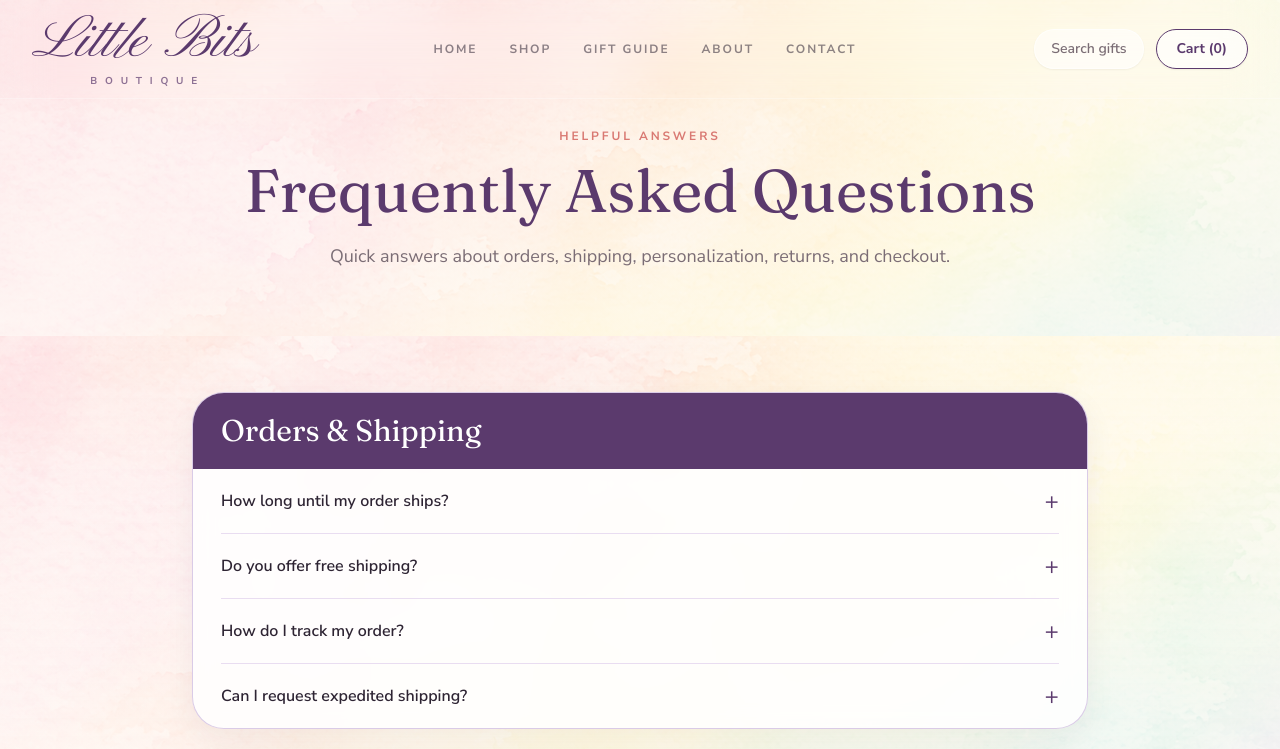
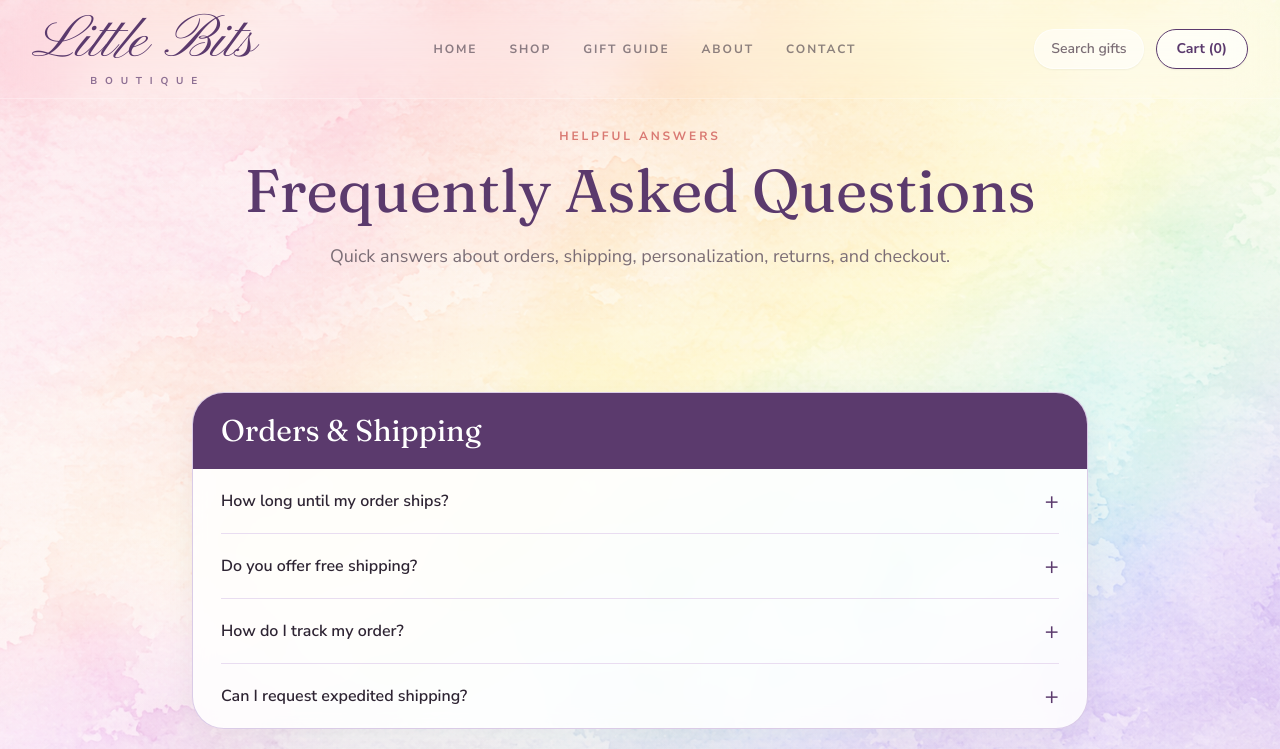
Before and after one commit to BoutiqueLittleBits-Admin/boutique-little-bits-site, a Next.js app: page /faq in a window 1280 px wide. Shown: the top 749 px of the page. Built offline with nearby package versions, Linux system fonts and the light colour scheme.

Commit message:
Use one watercolor background across pages

```diff
--- a/app/about/page.js
+++ b/app/about/page.js
@@ -1,6 +1,6 @@
 export default function AboutPage() {
   return (
-    <div className="min-h-screen bg-brand-cream">
+    <div className="min-h-screen">
       <section className="relative overflow-hidden px-6 pt-28 pb-12 md:pt-32 md:pb-16 watercolor-soft">
         <div className="absolute inset-0 bg-gradient-to-r from-white/92 via-white/70 to-white/30" aria-hidden="true" />
         <div className="relative mx-auto max-w-5xl text-center">
--- a/app/cart/page.js
+++ b/app/cart/page.js
@@ -18,7 +18,7 @@ export default function CartPage() {
 
   if (!isLoaded) {
     return (
-      <div className="flex min-h-screen items-center justify-center bg-brand-cream">
+      <div className="flex min-h-screen items-center justify-center">
         <div className="h-12 w-12 animate-spin rounded-full border-4 border-brand-lavender border-t-brand-plum" />
       </div>
     );
@@ -99,7 +99,7 @@ export default function CartPage() {
 
   if (cart.length === 0) {
     return (
-      <div className="min-h-screen bg-brand-cream">
+      <div className="min-h-screen">
         <section className="relative overflow-hidden px-4 pt-28 pb-14 sm:px-6 md:pt-32 md:pb-18 watercolor-soft">
           <div className="absolute inset-0 bg-gradient-to-r from-white/92 via-white/72 to-white/35" aria-hidden="true" />
           <div className="relative mx-auto max-w-3xl rounded-[2rem] border border-white bg-white/78 p-8 text-center shadow-boutique backdrop-blur-md md:p-12">
@@ -126,7 +126,7 @@ export default function CartPage() {
   }
 
   return (
-    <div className="min-h-screen bg-brand-cream">
+    <div className="min-h-screen">
       <section className="relative overflow-hidden px-4 pt-28 pb-12 sm:px-6 md:pt-32 md:pb-14 watercolor-soft">
         <div className="absolute inset-0 bg-gradient-to-r from-white/92 via-white/72 to-white/35" aria-hidden="true" />
         <div className="relative mx-auto max-w-6xl">
--- a/app/contact/page.js
+++ b/app/contact/page.js
@@ -29,7 +29,7 @@ export default function ContactPage() {
   };
 
   return (
-    <div className="min-h-screen bg-brand-cream">
+    <div className="min-h-screen">
       <section className="relative overflow-hidden px-6 pt-28 pb-12 md:pt-32 md:pb-16 watercolor-soft">
         <div className="absolute inset-0 bg-gradient-to-r from-white/92 via-white/72 to-white/35" aria-hidden="true" />
         <div className="relative mx-auto max-w-4xl text-center">
--- a/app/faq/page.js
+++ b/app/faq/page.js
@@ -61,7 +61,7 @@ function FAQItem({ question, answer }) {
 
 export default function FAQPage() {
   return (
-    <div className="min-h-screen bg-brand-cream">
+    <div className="min-h-screen">
       <section className="relative overflow-hidden px-6 pt-28 pb-12 md:pt-32 md:pb-16 watercolor-soft">
         <div className="absolute inset-0 bg-gradient-to-r from-white/92 via-white/72 to-white/35" aria-hidden="true" />
         <div className="relative mx-auto max-w-4xl text-center">
--- a/app/globals.css
+++ b/app/globals.css
@@ -10,7 +10,7 @@ body {
 
 body {
   background-color: #FFF9F2;
-  background-image: linear-gradient(rgba(255, 249, 242, 0.5), rgba(255, 249, 242, 0.68)), url("/brand/watercolor-soft.png");
+  background-image: linear-gradient(rgba(255, 249, 242, 0.16), rgba(255, 249, 242, 0.24)), url("/brand/watercolor-soft.png");
   background-attachment: fixed;
   background-position: center top;
   background-size: cover;
@@ -40,19 +40,11 @@ body {
 }
 
 .watercolor-soft {
-  background-color: #FFF9F2;
-  background-image: linear-gradient(rgba(255, 249, 242, 0.46), rgba(255, 249, 242, 0.62)), url("/brand/watercolor-soft.png");
-  background-attachment: fixed;
-  background-size: cover;
-  background-position: center top;
+  background: transparent;
 }
 
 .boutique-band {
-  background-color: #FFF9F2;
-  background-image: linear-gradient(rgba(255, 249, 242, 0.5), rgba(255, 249, 242, 0.68)), url("/brand/watercolor-soft.png");
-  background-attachment: fixed;
-  background-size: cover;
-  background-position: center top;
+  background: transparent;
 }
 
 .boutique-panel {
--- a/app/loading.js
+++ b/app/loading.js
@@ -1,6 +1,6 @@
 export default function Loading() {
   return (
-    <div className="flex min-h-screen items-center justify-center bg-brand-cream">
+    <div className="flex min-h-screen items-center justify-center">
       <div className="text-center">
         <div className="mx-auto h-12 w-12 animate-spin rounded-full border-4 border-brand-lavender border-t-brand-plum" />
         <p className="mt-5 text-sm font-bold uppercase tracking-[0.2em] text-brand-plum">Loading Little Bits</p>
--- a/app/not-found.js
+++ b/app/not-found.js
@@ -1,6 +1,6 @@
 export default function NotFound() {
   return (
-    <div className="min-h-screen bg-brand-cream">
+    <div className="min-h-screen">
       <section className="relative flex min-h-screen items-center justify-center overflow-hidden px-6 py-28 watercolor-soft">
         <div className="absolute inset-0 bg-gradient-to-r from-white/92 via-white/72 to-white/35" aria-hidden="true" />
         <div className="relative mx-auto max-w-2xl rounded-[2rem] border border-white bg-white/78 p-8 text-center shadow-boutique backdrop-blur-md md:p-12">
--- a/app/returns/page.js
+++ b/app/returns/page.js
@@ -1,6 +1,6 @@
 export default function ReturnsPolicy() {
   return (
-    <div className="min-h-screen bg-brand-cream">
+    <div className="min-h-screen">
       <section className="relative overflow-hidden px-6 pt-28 pb-12 md:pt-32 md:pb-16 watercolor-soft">
         <div className="absolute inset-0 bg-gradient-to-r from-white/92 via-white/72 to-white/35" aria-hidden="true" />
         <div className="relative mx-auto max-w-4xl text-center">
--- a/app/shipping/page.js
+++ b/app/shipping/page.js
@@ -33,7 +33,7 @@ const sections = [
 
 export default function ShippingPolicy() {
   return (
-    <div className="min-h-screen bg-brand-cream">
+    <div className="min-h-screen">
       <section className="relative overflow-hidden px-6 pt-28 pb-12 md:pt-32 md:pb-16 watercolor-soft">
         <div className="absolute inset-0 bg-gradient-to-r from-white/92 via-white/72 to-white/35" aria-hidden="true" />
         <div className="relative mx-auto max-w-4xl text-center">
--- a/app/shop/[slug]/page.js
+++ b/app/shop/[slug]/page.js
@@ -97,7 +97,7 @@ export default function ProductPage() {
 
   if (loading) {
     return (
-      <div className="flex min-h-screen items-center justify-center bg-brand-cream">
+      <div className="flex min-h-screen items-center justify-center">
         <div className="h-12 w-12 animate-spin rounded-full border-4 border-brand-lavender border-t-brand-plum" />
       </div>
     );
@@ -105,7 +105,7 @@ export default function ProductPage() {
 
   if (!product) {
     return (
-      <div className="min-h-screen bg-brand-cream">
+      <div className="min-h-screen">
         <section className="relative flex min-h-screen items-center justify-center overflow-hidden px-6 py-28 watercolor-soft">
           <div className="absolute inset-0 bg-gradient-to-r from-white/92 via-white/72 to-white/35" aria-hidden="true" />
           <div className="relative rounded-[2rem] border border-white bg-white/78 p-8 text-center shadow-boutique backdrop-blur-md">
@@ -121,7 +121,7 @@ export default function ProductPage() {
   const processingTime = getProcessingTimeText();
 
   return (
-    <div className="min-h-screen bg-brand-cream">
+    <div className="min-h-screen">
       <Toast message="Added to cart. View it anytime from the cart." isVisible={showToast} />
 
       <section className="relative overflow-hidden px-4 pt-28 pb-12 sm:px-6 md:pt-32 md:pb-14 watercolor-soft">
--- a/app/shop/page.js
+++ b/app/shop/page.js
@@ -130,14 +130,14 @@ export default function ShopPage() {
 
   if (loading) {
     return (
-      <div className="min-h-screen flex items-center justify-center bg-brand-cream">
+      <div className="min-h-screen flex items-center justify-center">
         <div className="animate-spin rounded-full h-12 w-12 border-4 border-brand-lavender border-t-brand-plum mx-auto"></div>
       </div>
     );
   }
 
   return (
-    <div className="min-h-screen bg-brand-cream">
+    <div className="min-h-screen">
       <Toast message="Added to cart. View it anytime from the cart." isVisible={showToast} />
 
       <section className="relative overflow-hidden px-4 pt-28 pb-10 sm:px-6 md:pt-32 md:pb-14 watercolor-soft">
--- a/app/success/page.js
+++ b/app/success/page.js
@@ -10,7 +10,7 @@ export default function SuccessPage() {
   }, [clearCart]);
 
   return (
-    <div className="min-h-screen bg-brand-cream">
+    <div className="min-h-screen">
       <section className="relative flex min-h-screen items-center justify-center overflow-hidden px-6 py-28 watercolor-soft">
         <div className="absolute inset-0 bg-gradient-to-r from-white/92 via-white/72 to-white/35" aria-hidden="true" />
         <div className="relative mx-auto max-w-3xl rounded-[2rem] border border-white bg-white/78 p-8 text-center shadow-boutique backdrop-blur-md md:p-12">
```
